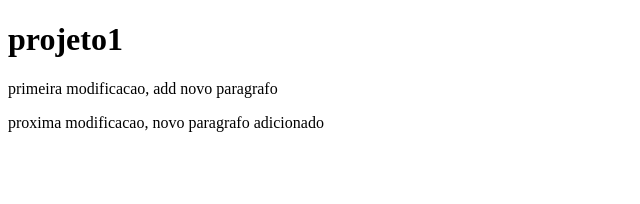
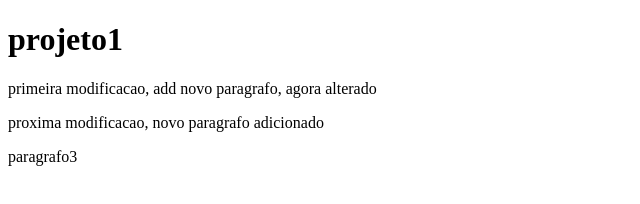
Before and after one commit to Maberton/aulagit, a plain HTML site: page index.html in a window 1280 px wide. Shown: the whole page, without its empty margins (0-640 px from the left). Drawn offline with Linux system fonts and the light colour scheme.

Commit message:
tarefa 3

```diff
--- a/index.html
+++ b/index.html
@@ -5,7 +5,8 @@
 </head>
 <body>
 <h1>projeto1</h1>
-<p>primeira modificacao, add novo paragrafo</p>
+<p>primeira modificacao, add novo paragrafo, agora alterado</p>
 <p>proxima modificacao, novo paragrafo adicionado</p>
+<p>paragrafo3</p>
 </body>
 </html>
```
